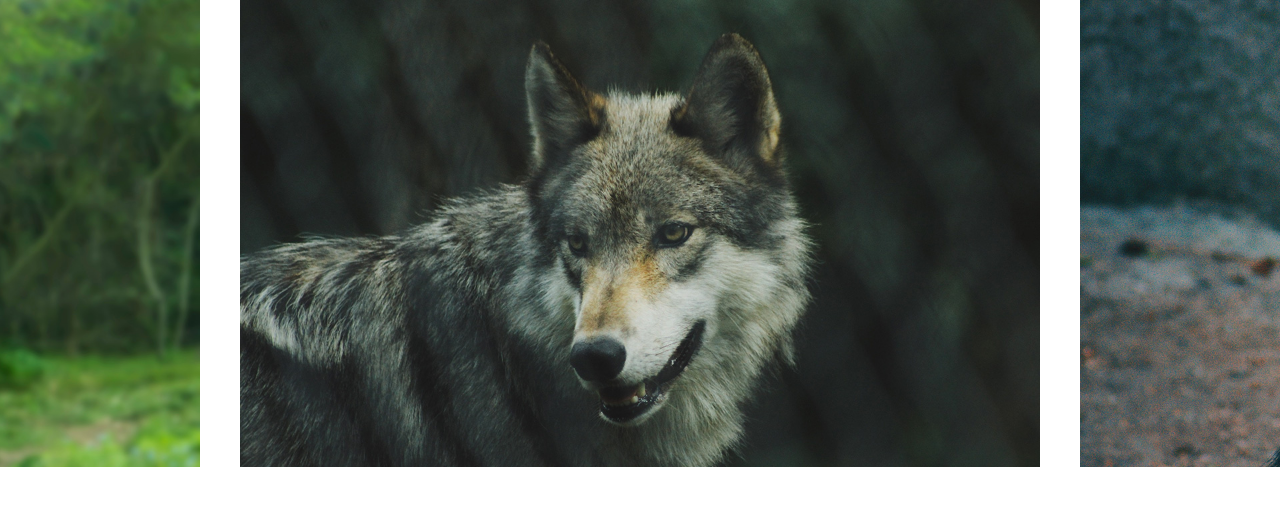
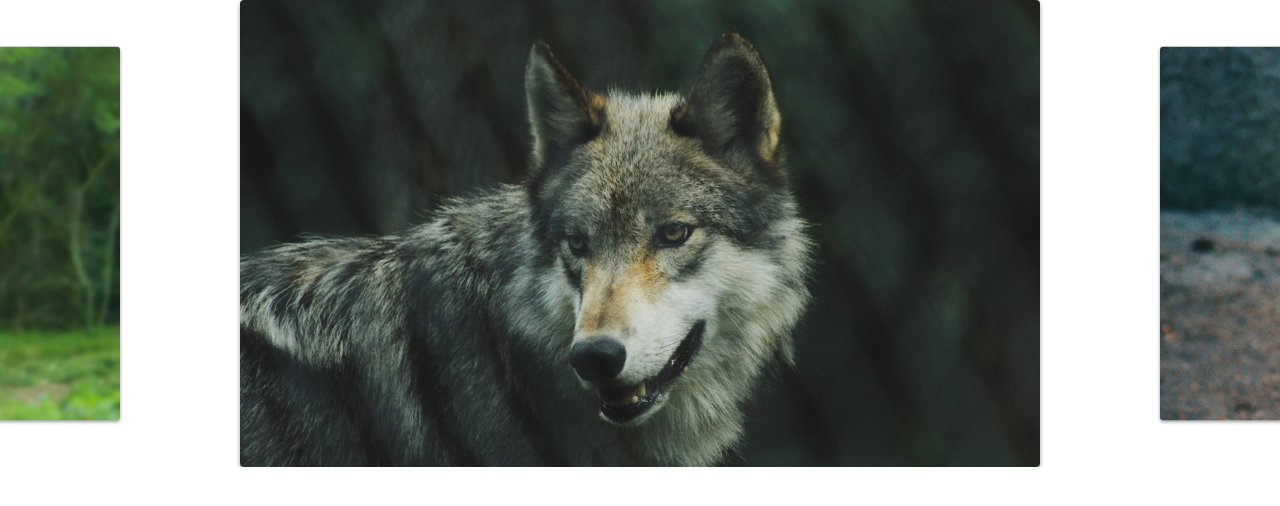
Before and after one commit to gugadibe/slide, a plain HTML site: page index.html in a window 1280 px wide. Drawn offline with Linux system fonts and the light colour scheme.

Commit message:
ajuste das configurações ao resize e classe ativa adicionada

```diff
--- a/css/style.css
+++ b/css/style.css
@@ -18,9 +18,24 @@ img {
     display: flex;
 }
 
+.slide:hover {
+    will-change: transform;
+}
+
 .slide li {
     flex-shrink: 0;
     width: 80vw;
     max-width: 800px;
     margin: 0 20px;
+
+    border-radius: 4px;
+    overflow: hidden;
+    box-shadow: 0 2px 4px rgba(0, 0, 0, .4);
+    transform: scale(.8);
+    transition: .4s;
 }
+
+.slide li.active {
+    opacity: 1;
+    transform: scale(1);
+}
--- a/js/slide.js
+++ b/js/slide.js
@@ -1,9 +1,12 @@
+import debounce from './debounce.js';
+
 export default class Slide {
 
     constructor(slide, wrapper) {
         this.slide = document.querySelector(slide);
         this.wrapper = document.querySelector(wrapper);
         this.dist = { finalPosition: 0, startX: 0, movement: 0 }
+        this.activeClass = 'active';
     }
 
     transition(active) {
@@ -68,12 +71,6 @@ export default class Slide {
         this.wrapper.addEventListener('touchend', this.onEnd);
     }
 
-    bindEvents() {
-        this.onStart = this.onStart.bind(this);
-        this.onMove = this.onMove.bind(this);
-        this.onEnd = this.onEnd.bind(this);
-    }
-
     // slides config
 
 
@@ -103,6 +100,14 @@ export default class Slide {
         this.moveSlide(activeSlide.position);
         this.slideIndexNav(index);
         this.dist.finalPosition = activeSlide.position;
+        this.changeActiveClass();
+    }
+
+    changeActiveClass() {
+        this.slideArray.forEach((item) => {
+            item.element.classList.remove(this.activeClass);
+        });
+        this.slideArray[this.index.active].element.classList.add(this.activeClass);
     }
 
     activePrevSlide() {
@@ -116,12 +121,31 @@ export default class Slide {
         }
     }
 
+    onResize() {
+        setTimeout(() => {
+            this.slidesConfig();
+            this.changeSlide(this.index.active);
+        }, 1000);
+    }
+
+    addResizeEvent() {
+        window.addEventListener('resize', this.onResize);
+    }
+
+    bindEvents() {
+        this.onStart = this.onStart.bind(this);
+        this.onMove = this.onMove.bind(this);
+        this.onEnd = this.onEnd.bind(this);
+
+        this.onResize = debounce(this.onResize.bind(this), 200);
+    }
+
     init() {
         this.bindEvents();
         this.transition(true);
         this.addSlideEvents();
         this.slidesConfig();
-
+        this.addResizeEvent();
         return this;
     }
 }
```
